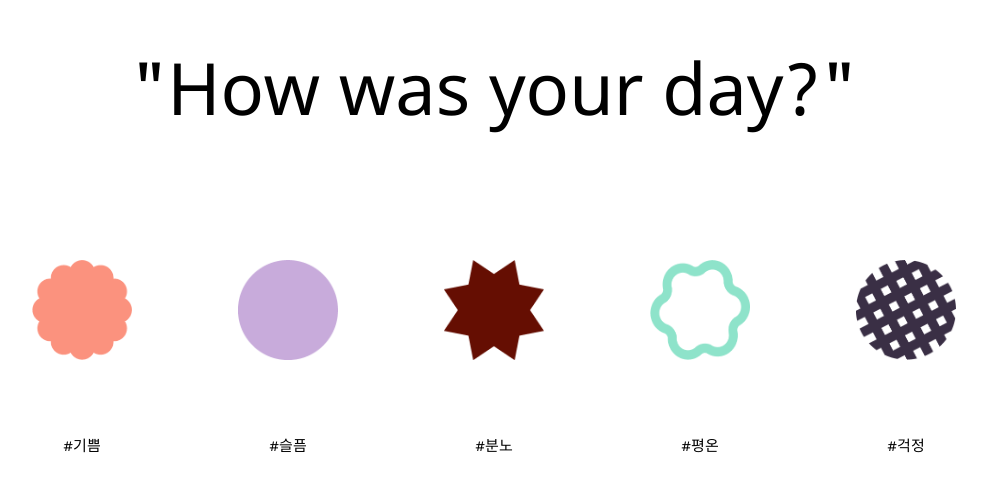
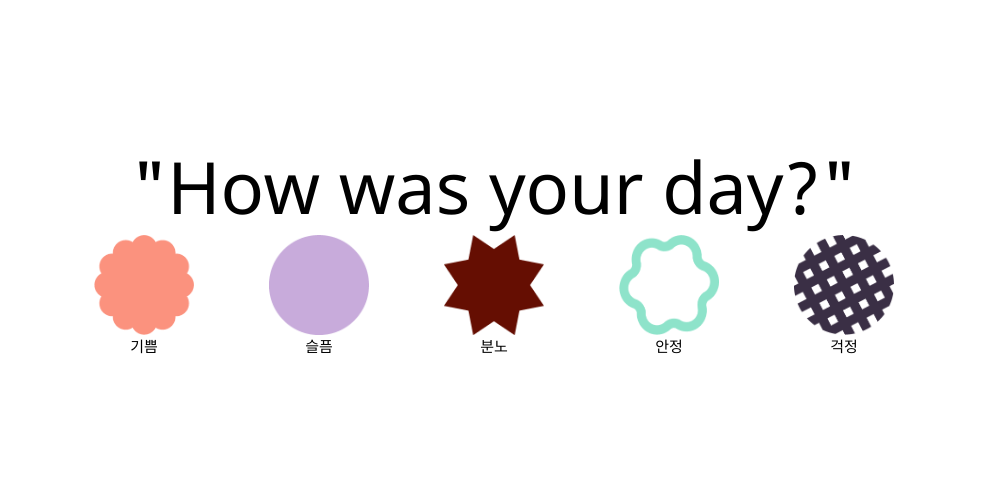
Before and after one commit to heyeun514/tangible, a Vue app: page /#/yourday in a window 1280 px wide. Shown: the part 162-654 px from the top of the page, without its empty margins (154-1141 px from the left). Built offline with nearby package versions, Linux system fonts and the light colour scheme.

Commit message:
add text and mouse event

```diff
--- a/src/components/EmotionSelector.vue
+++ b/src/components/EmotionSelector.vue
@@ -1,5 +1,8 @@
 <template>
-    <div class="emotionSelector" @mouseover="startLoop" @mouseout="stopLoop">
+    <div class="emotionSelector"
+        @mouseover="startLoop"
+        @mouseout="stopLoop"
+        @click="onClick">
         <!-- <div v-for="(item, index) in imgList"
             v-bind:key="index"
             class="emotionItem">
@@ -26,6 +29,7 @@ export default {
         return {
             text: this.defaultText,
             imgSrc: '',
+            curColor: '',
         }
     },
     watch: {
@@ -41,8 +45,20 @@ export default {
         }
     },
     methods: {
+        onClick() {
+            console.log('onClick');
+            clearInterval(timer);
+            // this.$router.push({
+            //     name: '',
+            // })
+            this.props.clickItem({
+                emotion: this.text,
+                color: this.curColor
+            });
+        },
         changeImageColor(color) {
             console.log('color', color);
+            this.curColor = color;
             var item = this.imgCanvas;
             var canvas = item.canvas;
             var ctx = canvas.getContext('2d');
@@ -101,6 +117,6 @@ export default {
 .eImg {
     width: 100px;
     height: 100px;
-    margin: 124px 53px 74px 53px;
+    /* margin: 124px 53px 74px 53px; */
 }
 </style>
--- a/src/views/YourDay.vue
+++ b/src/views/YourDay.vue
@@ -37,11 +37,11 @@ export default {
             loadingCount: 0,
             start: false,
             emotionTextList: [
-                ['#기쁨', '#행복한', '#열광하는', '#좋아하는', '#설레는', '#사랑하는'],
-                ['#슬픔', '#아픈', '#외로운', '#헛헛한', '#을씨년스러운', '#적적한'],
-                ['#분노', '#열받는', '#절규', '#절망', '#짜증나는', '#불만스러운'],
-                ['#평온', '#잔잔한', '#평화로운', '#안락한', '#소소한', '#차분한'],
-                ['#걱정', '#불안한', '#손톱딱딱', '#머리아픈', '#생각이많은', '#잠이오지않는'],
+                ['기쁨', 'Happy', 'Enthusiastic', 'Exciting', 'Contented', 'Joyful'],
+                ['슬픔', 'Sad', 'Sick', 'Lonely', 'Gloomy', 'Depressed'],
+                ['분노', 'Angry', 'Mad', 'Annoying', 'Irritating', 'Unsatisfactory'],
+                ['안정', 'Comfortable', 'Calm', 'Peaceful', 'Boring', 'Serene'],
+                ['걱정', 'Worried', 'Nervous', 'Thoughtful', 'Restless', 'Anxious']
             ],
             emotionColors: [
                 ['#FB927E', '#FCA383', '#FCB387', '#FEC68D', '#FFD592'],
@@ -111,7 +111,18 @@ export default {
 .iconContainer {
     /* position: absolute; */
     display: flex;
+    flex-wrap: wrap;
+    justify-content: space-between;
+    width: 100%;
 }
+
+@media (min-width: 800px)
+{
+    .iconContainer {
+        width: 800px;
+    }
+}
+
 
 .emotion {
     position: absolute;
```
